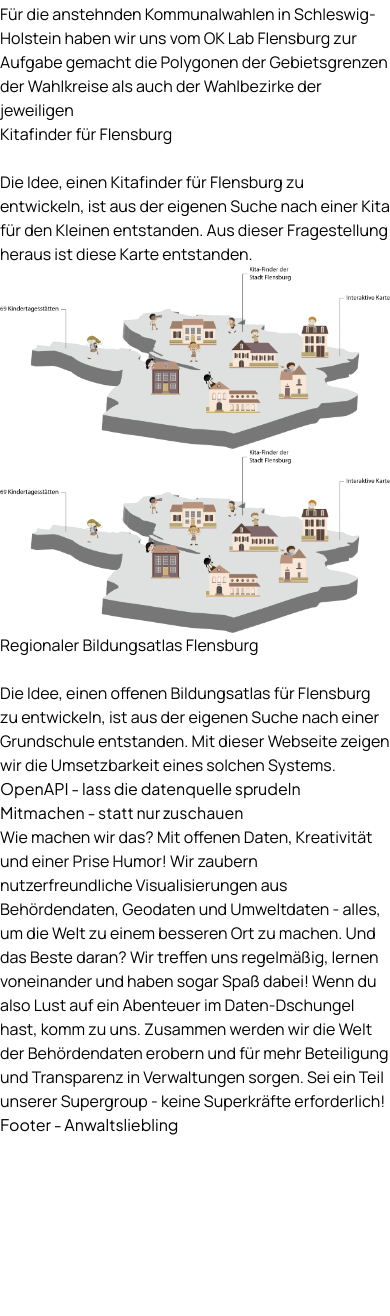
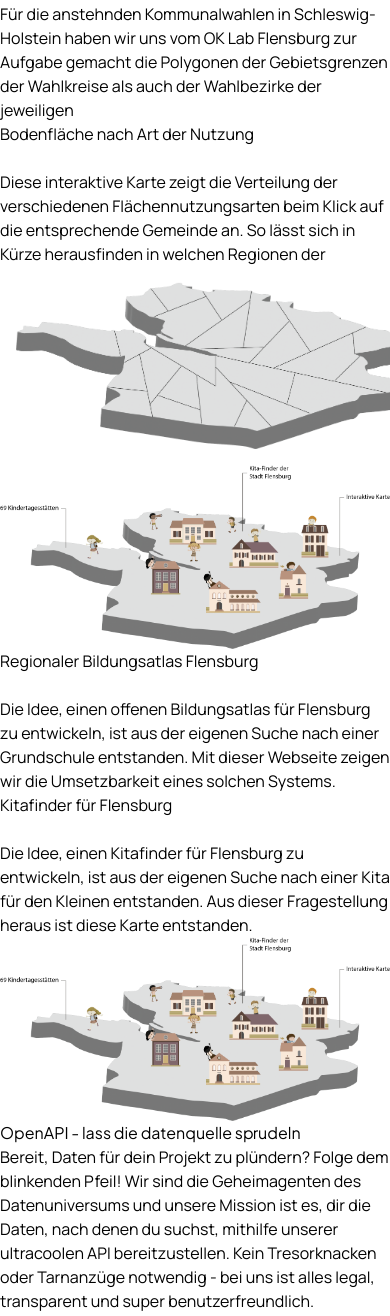
Before and after one commit to p3t3r67x0/oklabflensburg, a website built with Parcel: page src/index.html in a window 390 px wide. Shown: the part 4060-5376 px from the top of the page. Before the commit the page ends 5197 px from the top, so only its background shows below. Built offline with nearby package versions, Linux system fonts and the light colour scheme.

Commit message:
added description how to use open data api

```diff
--- a/src/index.html
+++ b/src/index.html
@@ -201,10 +201,10 @@
       <div class="my-6 lg:my-12 xl:my-32">
         <p class="inline-flex items-end content-start p-3 md:p-0">
           <span>
-            <span class="font-manrope font-bold text-7xl mb-8 md:mb-12">Kitafinder für Flensburg</span><br><br>
-            <span class="font-monrope font-light text-3xl leading-normal">Die Idee, einen Kitafinder für Flensburg zu entwickeln, ist aus der eigenen Suche nach einer Kita für den Kleinen entstanden. Aus dieser Fragestellung heraus ist diese Karte entstanden.</span>
+            <span class="font-manrope font-bold text-7xl mb-8 md:mb-12">Bodenfläche nach Art der Nutzung</span><br><br>
+            <span class="font-monrope font-light text-3xl leading-normal">Diese interaktive Karte zeigt die Verteilung der verschiedenen Flächennutzungsarten beim Klick auf die entsprechende Gemeinde an. So lässt sich in Kürze herausfinden in welchen Regionen der</span>
           </span>
-          <img loading="lazy" class="self-end shape-kitafinder" src="../static/kitafinder_karte.webp" width="800" alt="Kitafinder für Flensburg">
+          <img loading="lazy" class="self-end shape-floorarea" src="../static/bodenflaeche_karte.webp" width="800" alt="Bodenfläche nach Art der Nutzung">
         </p>
       </div>
 
@@ -218,11 +218,22 @@
         </p>
       </div>
 
+      <div class="my-6 lg:my-12 xl:my-32">
+        <p class="inline-flex items-end content-start p-3 md:p-0">
+          <span>
+            <span class="font-manrope font-bold text-7xl mb-8 md:mb-12">Kitafinder für Flensburg</span><br><br>
+            <span class="font-monrope font-light text-3xl leading-normal">Die Idee, einen Kitafinder für Flensburg zu entwickeln, ist aus der eigenen Suche nach einer Kita für den Kleinen entstanden. Aus dieser Fragestellung heraus ist diese Karte entstanden.</span>
+          </span>
+          <img loading="lazy" class="self-end shape-kitafinder" src="../static/kitafinder_karte.webp" width="800" alt="Kitafinder für Flensburg">
+        </p>
+      </div>
+
     </div>
 
     <div id="openapi" class="bg-amber-300 w-full h-screen">
       <div class="mx-auto container my-6 lg:my-12 xl:my-32">
         <h2 class="font-mluvka text-gray-900 text-9xl uppercase font-bold mb-8 md:mb-16">OpenAPI - lass die datenquelle sprudeln</h2>
+        <p class="font-monrope font-light text-3xl leading-normal">Bereit, Daten für dein Projekt zu plündern? Folge dem blinkenden Pfeil! Wir sind die Geheimagenten des Datenuniversums und unsere Mission ist es, dir die Daten, nach denen du suchst, mithilfe unserer ultracoolen API bereitzustellen. Kein Tresorknacken oder Tarnanzüge notwendig - bei uns ist alles legal, transparent und super benutzerfreundlich.</p>
       </div>
     </div>
 
--- a/src/main.css
+++ b/src/main.css
@@ -106,6 +106,13 @@
   float: left;
 }
 
+.shape-floorarea {
+  shape-outside: url('../static/bodenflaeche_karte.webp');
+  shape-margin: 1rem;
+  margin: 1rem;
+  float: left;
+}
+
 .bg-primary-200 {
   background-color: #82ded7;
 }
```
